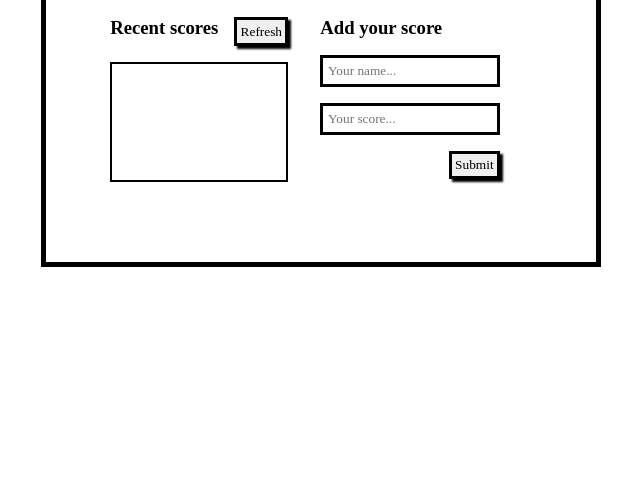
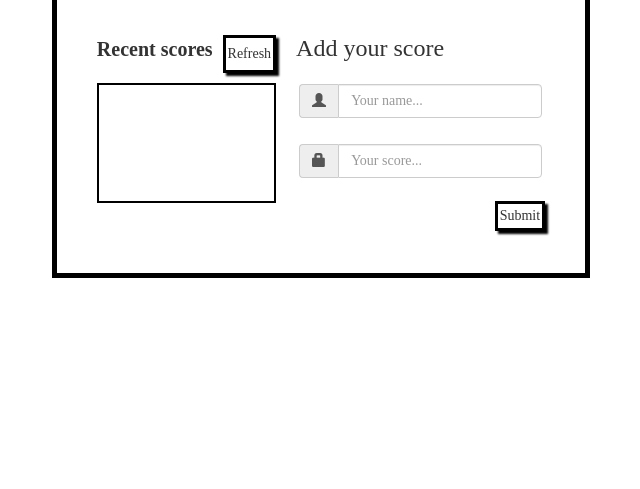
Before and after one commit to forLoop94/Leaderboard_project, a website built with webpack: page src/index.html in a window 1280 px wide. Shown: the part 311-800 px from the top of the page, without its empty margins (319-959 px from the left). Built offline with nearby package versions, Linux system fonts and the light colour scheme; no server answers; a web font is replaced by a local one.

Commit message:
Style input fields and make layout adjustments

```diff
--- a/src/index.html
+++ b/src/index.html
@@ -8,6 +8,10 @@
   <link rel="preconnect" href="https://fonts.googleapis.com">
   <link rel="preconnect" href="https://fonts.gstatic.com" crossorigin>
   <link href="https://fonts.googleapis.com/css2?family=Lato&family=Macondo&display=swap" rel="stylesheet">
+  <link rel="stylesheet" href="https://cdnjs.cloudflare.com/ajax/libs/font-awesome/4.7.0/css/font-awesome.min.css">
+  <link rel="stylesheet" href="https://maxcdn.bootstrapcdn.com/bootstrap/3.4.1/css/bootstrap.min.css">
+  <script src="https://ajax.googleapis.com/ajax/libs/jquery/3.6.4/jquery.min.js"></script>
+  <script src="https://maxcdn.bootstrapcdn.com/bootstrap/3.4.1/js/bootstrap.min.js"></script>
 </head>
 <body class="flex">
   <main>
@@ -17,15 +21,21 @@
     <section class="flex">
       <article>
         <div id="scores-section-title" class="flex">
-          <h3>Recent scores</h3>
+          <p>Recent scores</p>
           <button type="button" class="refresh">Refresh</button>
         </div>
         <div class="display-section"></div>
       </article>
       <form action="#">
         <h3>Add your score</h3>
-        <input class="name-input" type="text" placeholder="Your name..." required>
-        <input class="score-input" type="number" placeholder="Your score..." required>
+        <div class="input-group">
+          <span class="input-group-addon"><i class="glyphicon glyphicon-user"></i></span>
+          <input class="form-control name-input" type="text" placeholder="Your name..." required>
+        </div>
+        <div class="input-group">
+          <span class="input-group-addon"><i class="glyphicon glyphicon-lock"></i></span>
+          <input class="form-control score-input" type="number" placeholder="Your score..." required>
+        </div>
         <div class="btn-container flex"><button type="submit">Submit</button></div>
       </form>
     </section>
--- a/src/modules/refreshScores.js
+++ b/src/modules/refreshScores.js
@@ -3,6 +3,7 @@ export default async () => {
     const response = await fetch('https://us-central1-js-capstone-backend.cloudfunctions.net/api/games/ig0zUZVxOFVzmvzfuw94/scores');
 
     const data = await response.json();
+    data.result.sort(function(a, b){return b.score - a.score});
     return data.result;
   } catch (error) {
     return error;
--- a/src/modules/render.js
+++ b/src/modules/render.js
@@ -8,10 +8,10 @@ export default () => {
       const detailsContainer = document.createElement('div');
       detailsContainer.className = 'details-container';
       if (key % 2 === 0) {
-        detailsContainer.innerHTML = `<div>${obj.user}: ${obj.score}</div>`;
-        detailsContainer.style.backgroundColor = 'rgb(240, 240, 240';
+        detailsContainer.innerHTML = `<i class='fa fa-user'></i><span>${obj.user}: ${obj.score}</span>`;
+        detailsContainer.style.backgroundColor = '#e9f3f7';
       } else {
-        detailsContainer.innerHTML = `<div>${obj.user}: ${obj.score}</div>`;
+        detailsContainer.innerHTML = `<i class='fa fa-user'></i><span>${obj.user}: ${obj.score}</span>`;
         detailsContainer.style.backgroundColor = 'white';
       }
       display.appendChild(detailsContainer);
--- a/src/styles.css
+++ b/src/styles.css
@@ -20,23 +20,22 @@ main {
   padding: 2rem;
 }
 
-h3 {
+#scores-section-title p {
   margin-right: 1rem;
+  font-size: 2.0rem;
+  font-weight: 700;
 }
 
 section {
   padding: 2rem;
 }
 
-section article,
-section form {
-  margin-right: 2rem;
+section article {
+  margin: 2rem 2rem 2rem 0rem;
 }
 
-input {
-  display: block;
-  margin: 1rem 0;
-  border: 3px solid black;
+.input-group {
+  margin: 2rem 0;
   padding: 0.3rem;
 }
 
@@ -45,6 +44,11 @@ button {
   box-shadow: 3px 3px 2px black;
   border: 3px solid black;
   padding: 0.2rem;
+  background-color: white;
+}
+
+button:hover {
+  background-color: #e9f3f7;
 }
 
 .btn-container {
@@ -61,3 +65,8 @@ button {
 .details-container {
   padding: 0.2rem;
 }
+
+span {
+  margin-left: 10px;
+  height: 10px;
+}
```
